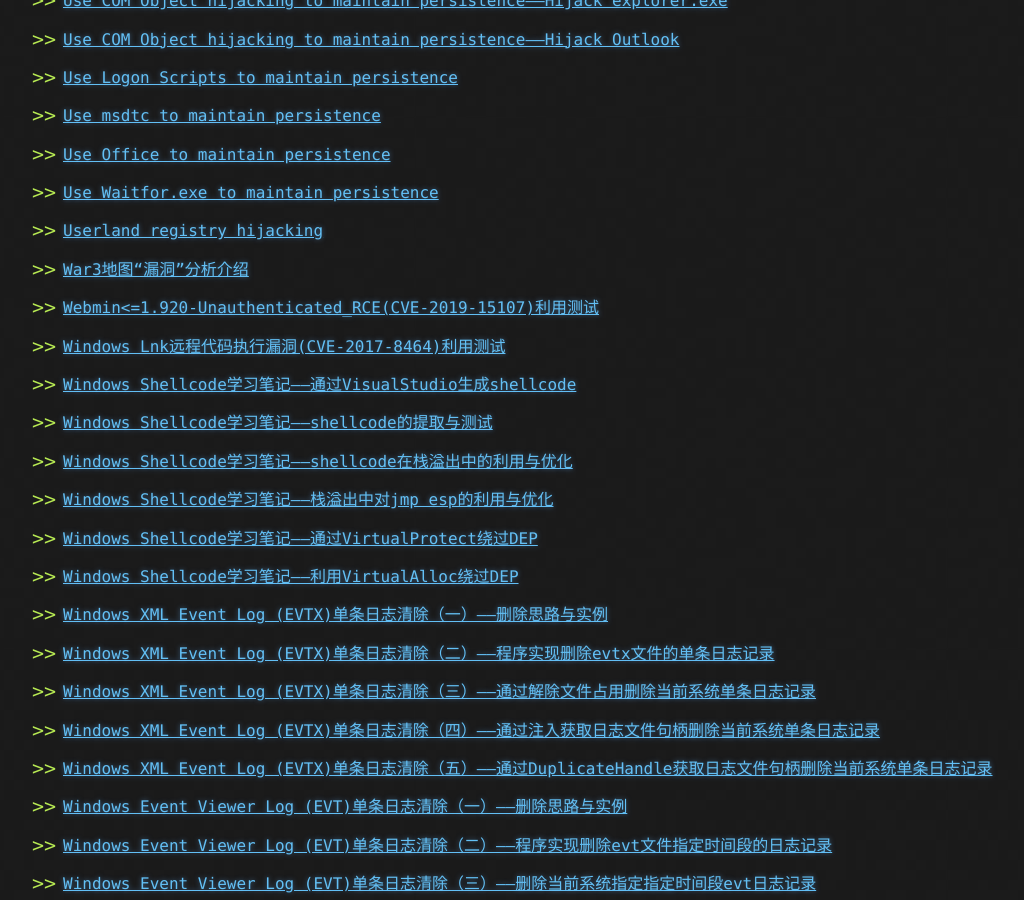
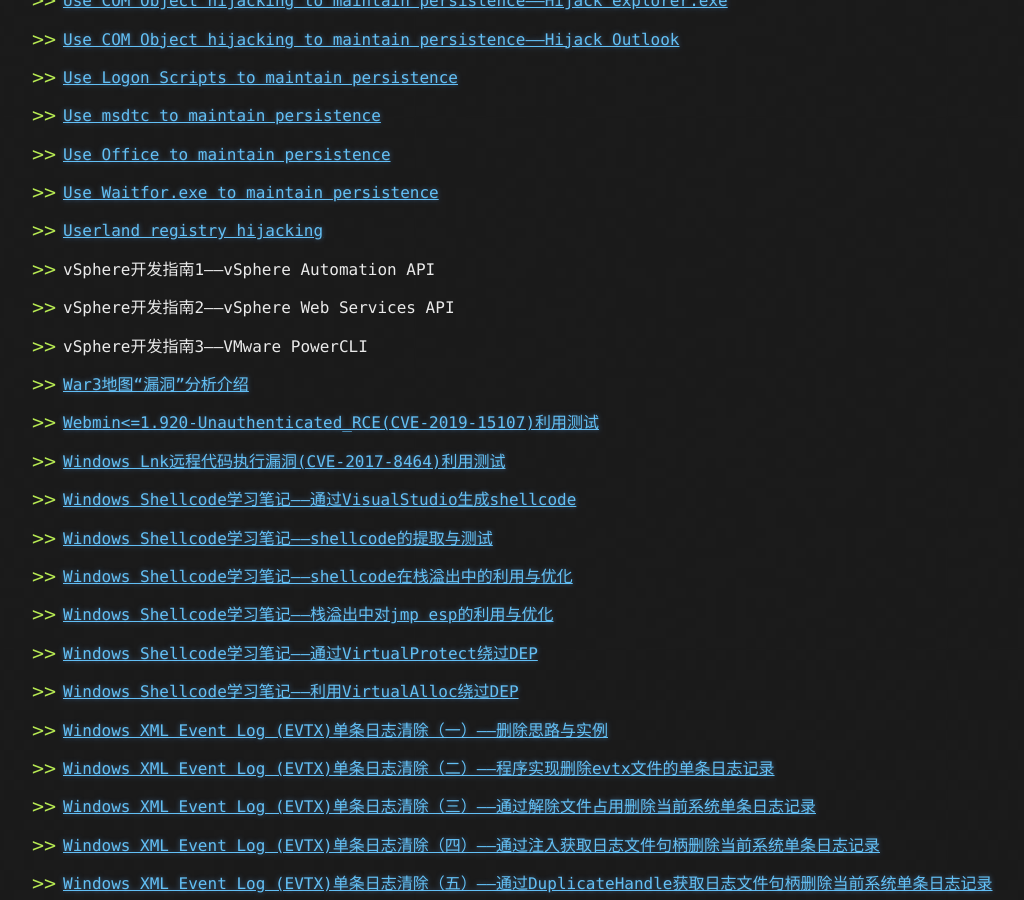
Before and after one commit to 3gstudent/3gstudent.github.io, a Jekyll site: the page built from about.md, in a window 1280 px wide and 900 px high, scrolled down 4139 px. Shown: the whole window, without its empty margins (117-1141 px from the left). Built offline with Jekyll 4.4.1, drawn with Linux system fonts in a browser that asks for light colours; some of the changed text lies outside the part shown.

Commit message:
Update about.md

```diff
--- a/about.md
+++ b/about.md
@@ -294,6 +294,15 @@ Github:   [3gstudent](https://github.com/3gstudent)
 
 -
  [Userland registry hijacking](https://3gstudent.github.io/Userland-registry-hijacking)
+
+-
+ vSphere开发指南1——vSphere Automation API
+
+-
+ vSphere开发指南2——vSphere Web Services API
+
+-
+ vSphere开发指南3——VMware PowerCLI
 
 -
  [War3地图“漏洞”分析介绍](https://3gstudent.github.io/War3%E5%9C%B0%E5%9B%BE-%E6%BC%8F%E6%B4%9E-%E5%88%86%E6%9E%90%E4%BB%8B%E7%BB%8D)
```
Also changed, not shown: other parts of about.md (+1 -1 lines).
